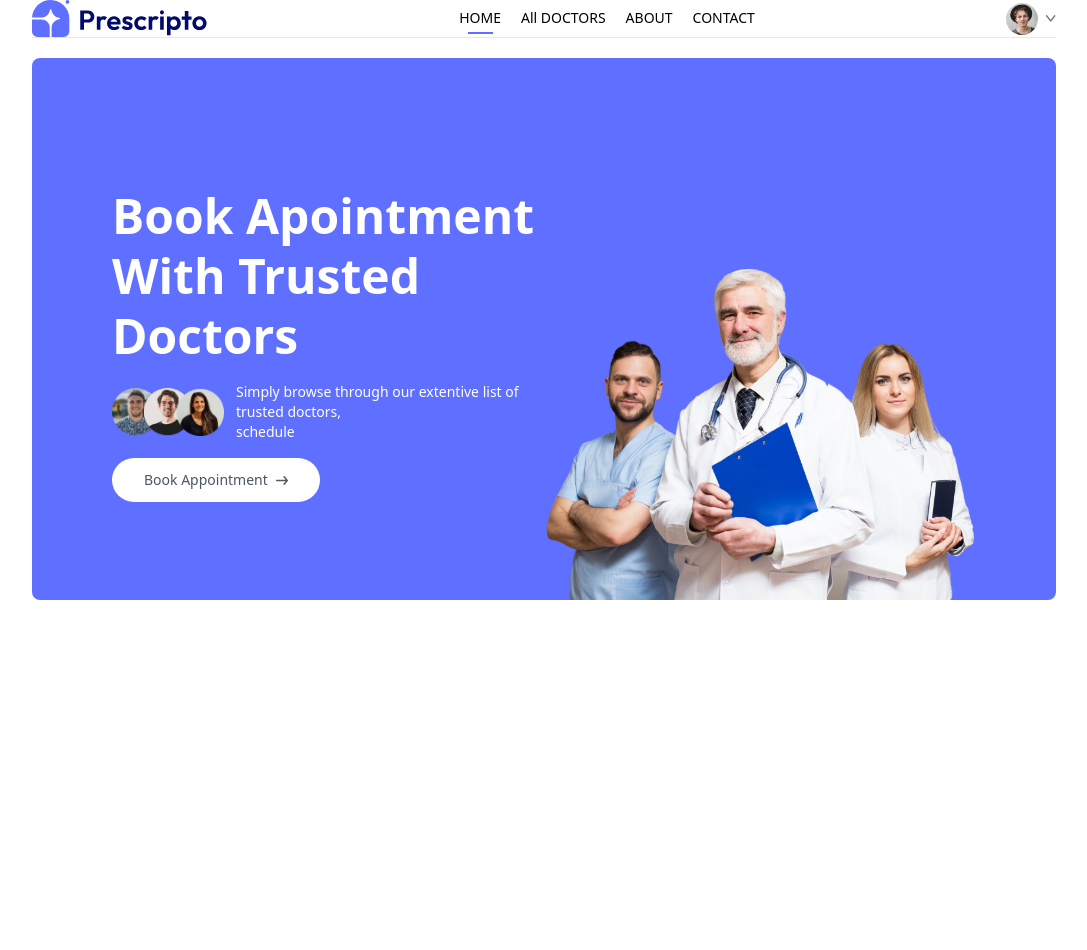
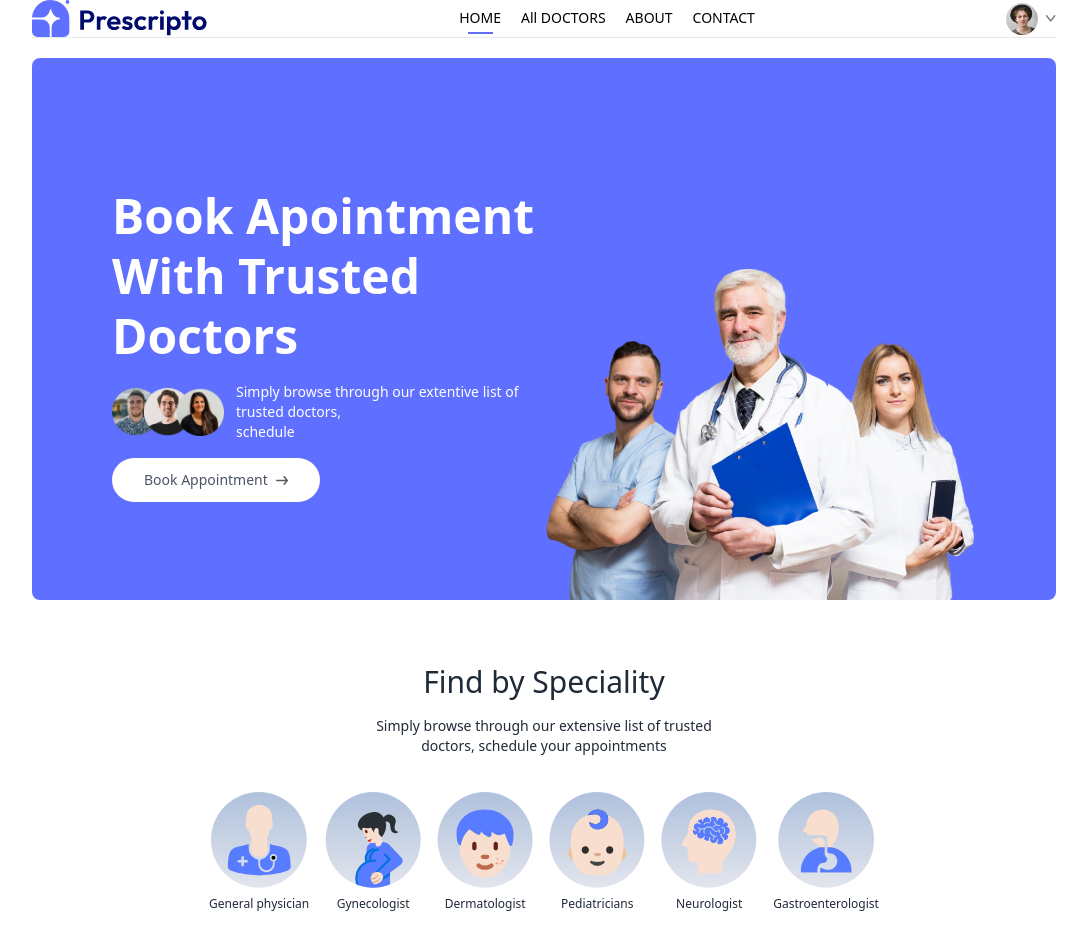
Before and after one commit to Elvisrono/doc_app, a React (Vite) app: page / in a window 1280 px wide. Shown: the top 950 px of the page, without its empty margins (96-1183 px from the left). Before the commit the page ends 800 px from the top, so only its background shows below. Built offline with nearby package versions, Linux system fonts and the light colour scheme.

Commit message:
finish the speciality menu

```diff
--- /dev/null
+++ b/src/components/SpecialityMenu.jsx
@@ -0,0 +1,22 @@
+import React from 'react'
+import { specialityData } from '../assets/assets'
+import { Link } from 'react-router-dom'
+
+const SpecialityMenu = () => {
+  return (
+    <div  id='speciality' className='flex flex-col items-center gap-4 py-16 text-gray-800'>
+      <h1 className='text-3xl font-medium'>Find by Speciality</h1>
+      <p className='sm:w-1/3 text-center text-sm'>Simply browse through our extensive list of trusted doctors, schedule your appointments </p>
+      <div className='flex sm:justify-center gap-4 pt-5 w-full overflow-scroll'>
+        {specialityData.map((item,index)=>(
+            <Link onClick={()=>scrollTo(0,0)} className='flex flex-col items-center text-xs cursor-pointer flex-shrink-0 hover:translate-y-[-15px] transtion-all duration-500' to={`/doctors/${item.speciality}`}>
+                <img className='w-16 sm:w-24 mb-2' src={item.image} alt=''/>
+                <p>{item.speciality }</p>
+            </Link>
+        ))}
+      </div>
+    </div>
+  )
+}
+
+export default SpecialityMenu
--- a/src/index.css
+++ b/src/index.css
@@ -5,3 +5,7 @@
 .active hr{
   @apply block
 }
+
+::-webkit-scrollbar{
+  @apply hidden
+}
--- a/src/pages/Home.jsx
+++ b/src/pages/Home.jsx
@@ -1,10 +1,12 @@
 import React from 'react'
 import Header from '../components/Header'
+import SpecialityMenu from '../components/SpecialityMenu'
 
 const Home = () => {
   return (
     <div>
       <Header/>
+      <SpecialityMenu />
     </div>
   )
 }
```
